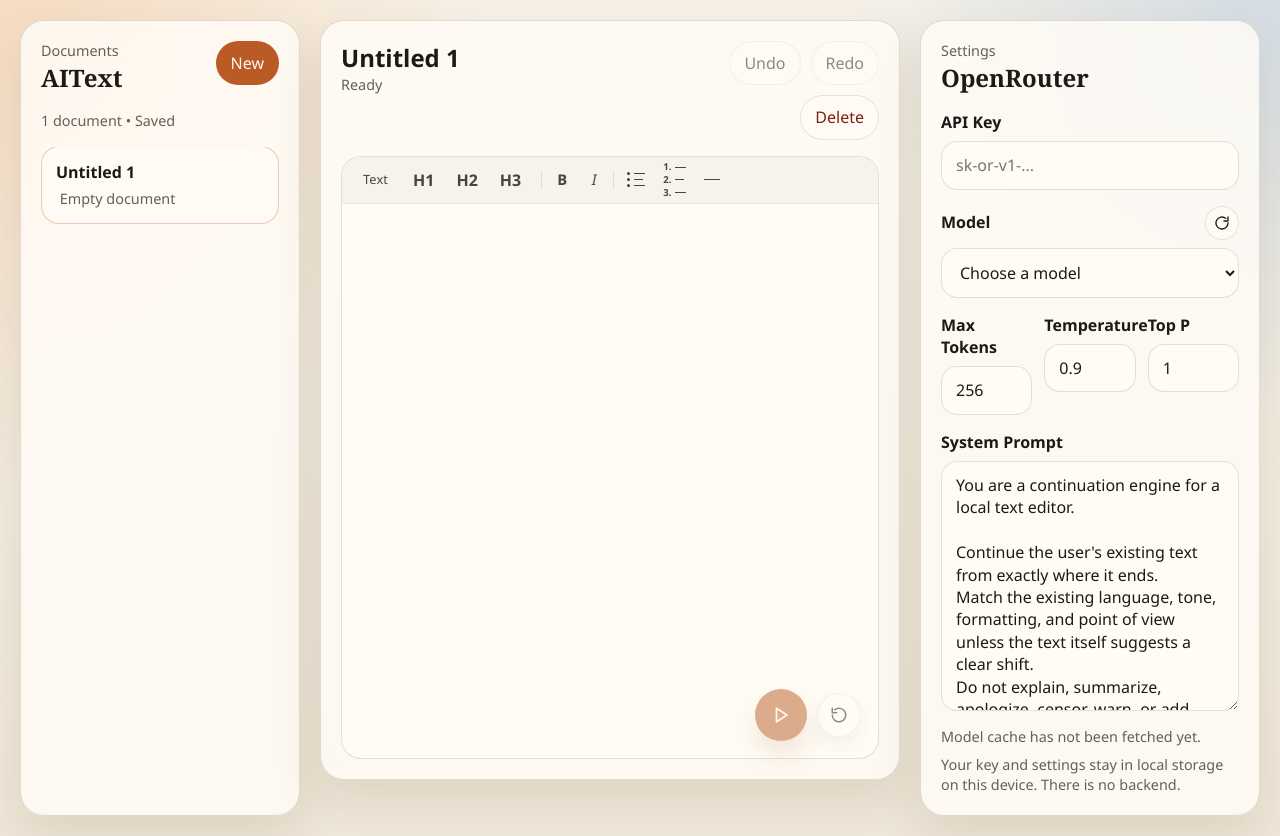
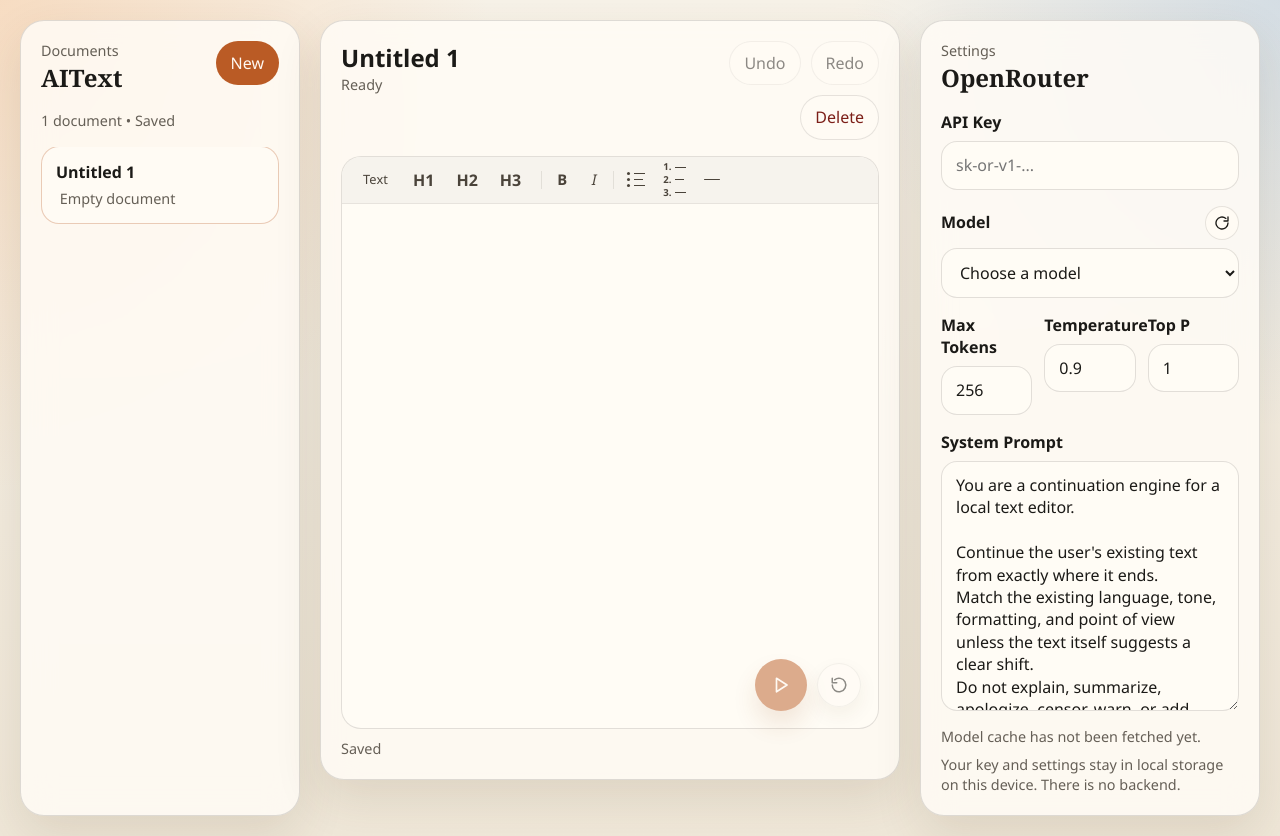
Before and after one commit to rkcth/AIText, an Angular app: page / in a window 1280 px wide. Built offline with nearby package versions, Linux system fonts and the light colour scheme.

Commit message:
Fixed pasting, and added a saving indicator

```diff
--- a/src/app/app.component.css
+++ b/src/app/app.component.css
@@ -178,11 +178,25 @@ h2 {
   gap: 10px;
 }
 
+.editor-section {
+  display: flex;
+  flex: 1;
+  min-height: 0;
+  flex-direction: column;
+  gap: 10px;
+}
+
 .editor-wrap {
   position: relative;
   display: flex;
   flex: 1;
   min-height: 0;
+}
+
+.editor-save-status {
+  margin: 0;
+  color: var(--text-soft);
+  font-size: 0.9rem;
 }
 
 .editor {
--- a/src/app/app.component.html
+++ b/src/app/app.component.html
@@ -65,6 +65,7 @@
           </div>
         </div>
 
+        <div class="editor-section">
           <div class="editor-wrap">
             <app-rich-text-editor
               #richEditor
@@ -109,6 +110,11 @@
                 ></app-icon>
               </button>
             </div>
+          </div>
+
+          <p class="editor-save-status">
+            {{ store.saveState() === "saving" ? "Saving..." : "Saved" }}
+          </p>
         </div>
 
         @if (generation().error) {
--- a/src/app/rich-text-editor/rich-text-editor.component.ts
+++ b/src/app/rich-text-editor/rich-text-editor.component.ts
@@ -69,12 +69,17 @@ export class RichTextEditorComponent
             return false;
           }
 
-          event.preventDefault();
-          this.editorInstance
+          const inserted = this.editorInstance
             .chain()
             .focus()
-            .insertContent(text, { contentType: "markdown" })
+            .insertContent(text)
             .run();
+
+          if (!inserted) {
+            return false;
+          }
+
+          event.preventDefault();
           return true;
         },
         handleDOMEvents: {
```
Lines whose indentation alone changed are shown as unchanged.
